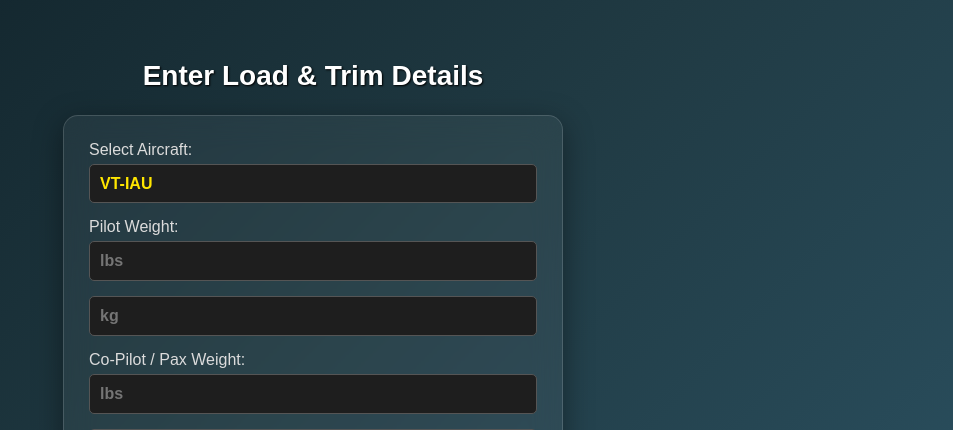
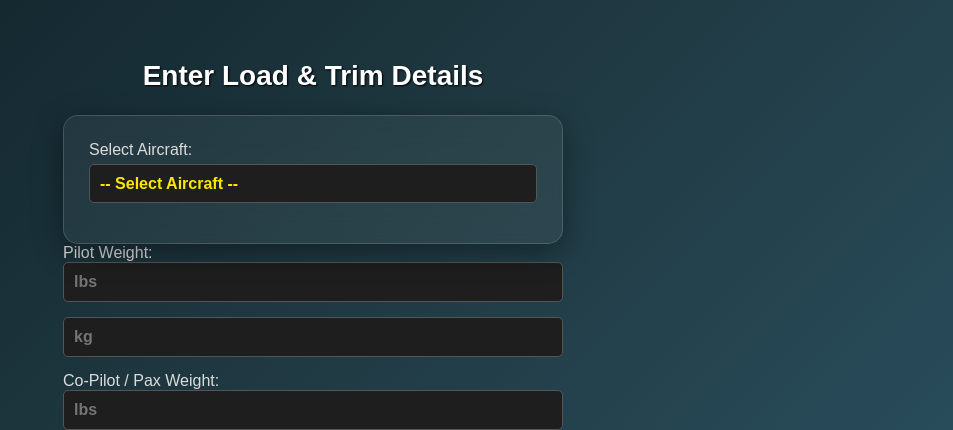
Before and after one commit to pranav4007/load-trim-app, a Flask app: page / in a window 1280 px wide. Shown: the top 430 px of the page, without its empty margins (327-1280 px from the left). Run offline with Flask 3, Linux system fonts and the light colour scheme.

Commit message:
index.html

```diff
--- a/templates/index.html
+++ b/templates/index.html
@@ -71,12 +71,15 @@
 <form method="post">
   <label>Select Aircraft:</label>
   <select name="regn" required>
+    <option value="" disabled selected>-- Select Aircraft --</option>
     <option value="IAU">VT-IAU</option>
     <option value="NNN">VT-NNN</option>
     <option value="PSS">VT-PSS</option>
     <option value="PFA">VT-PFA</option>
     <option value="AGH">VT-AGH</option>
   </select>
+</form>
+
 
     <label>Pilot Weight:</label>
     <input type="text" name="pilot_weight_lbs" id="pilot_weight_lbs" placeholder="lbs" inputmode="decimal" pattern="^\d+(\.\d{1,2})?$" oninput="convertPilotToKg()">
```
Lines whose indentation alone changed are shown as unchanged.
